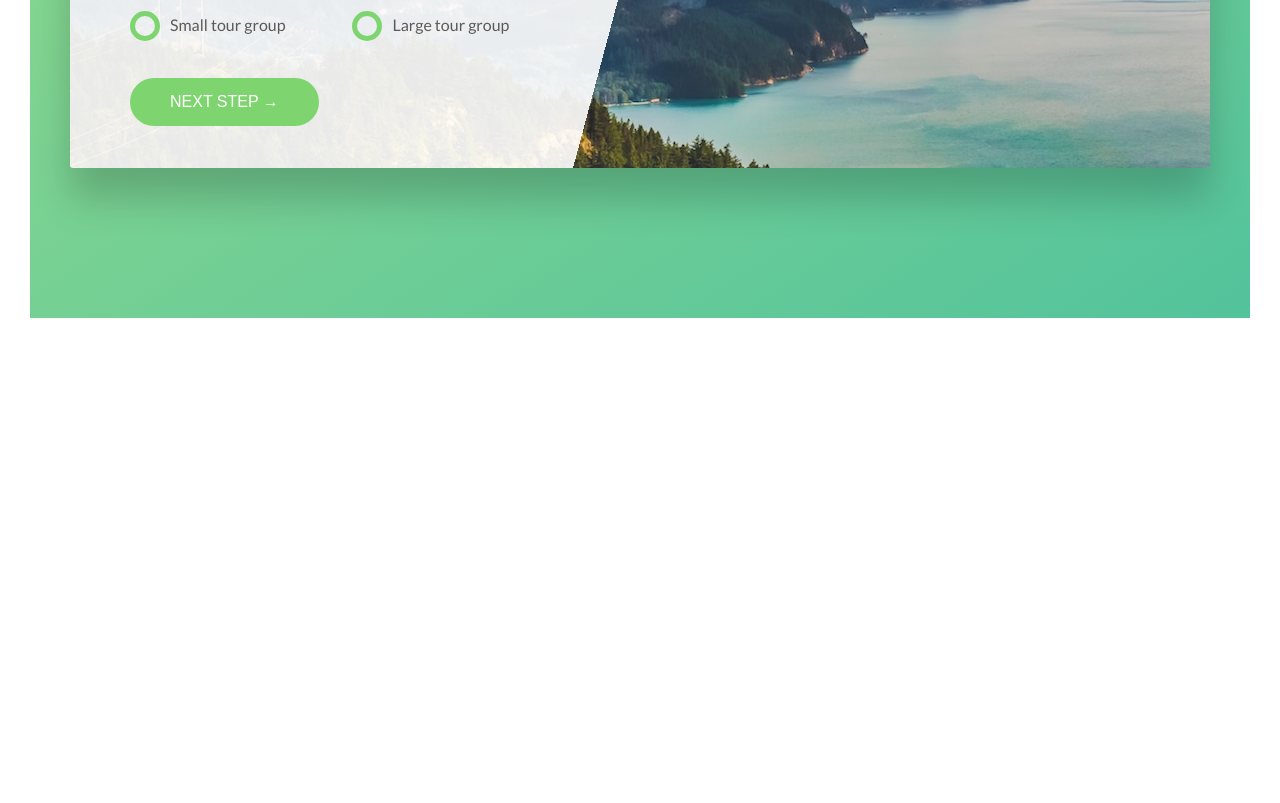
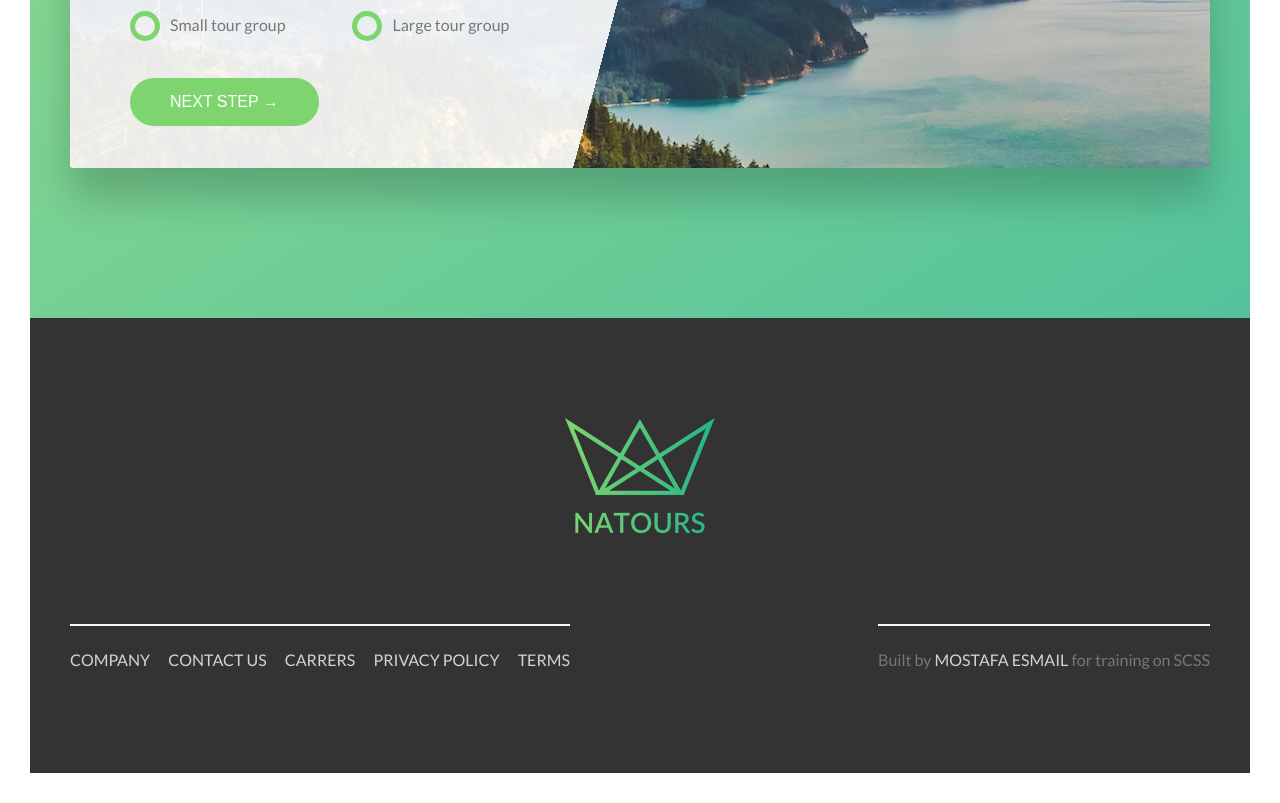
Before and after one commit to nightmodd/Natours, a website: page index.html in a window 1280 px wide. Shown: the part 4967-5770 px from the top of the page. Before the commit the page ends 5315 px from the top, so only its background shows below. Drawn offline with Linux system fonts and the light colour scheme.

Commit message:
added the footer

```diff
--- a/index.html
+++ b/index.html
@@ -366,11 +366,12 @@
                       Large tour group
                     </label>
                   </div>
-
                 </div>
 
                 <div class="form__group">
-                  <button class="btn btn--green u-margin-top-small">Next step &rarr;</button>
+                  <button class="btn btn--green u-margin-top-small">
+                    Next step &rarr;
+                  </button>
                 </div>
               </form>
             </div>
@@ -378,5 +379,46 @@
         </div>
       </section>
     </main>
+    <footer class="footer">
+      <div class="footer__logo-box">
+        <img src="img/logo-green-2x.png" alt="Full logo" class="footer__logo" />
+      </div>
+      <div class="row">
+        <div class="col-1-of-2">
+          <div class="footer__navigation">
+            <ul class="footer__list">
+              <li class="footer__item">
+                <a href="#" class="footer__link">Company</a>
+              </li>
+              <li class="footer__item">
+                <a href="#" class="footer__link">Contact us</a>
+              </li>
+              <li class="footer__item">
+                <a href="#" class="footer__link">Carrers</a>
+              </li>
+              <li class="footer__item">
+                <a href="#" class="footer__link">Privacy policy</a>
+              </li>
+              <li class="footer__item">
+                <a href="#" class="footer__link">Terms</a>
+              </li>
+            </ul>
+          </div>
+        </div>
+
+        <div class="col-1-of-2">
+          <p class="footer__copyright">
+            Built by
+            <a
+              href="https://www.linkedin.com/in/mostafa-esmail-312b43213/"
+              class="footer__link"
+            >
+              Mostafa Esmail</a
+            >
+            for training on SCSS
+          </p>
+        </div>
+      </div>
+    </footer>
   </body>
 </html>
--- a/sass/abstracts/_variables.scss
+++ b/sass/abstracts/_variables.scss
@@ -7,8 +7,9 @@
 $color-tertiary: #5643fa;
 $color-tertiary-light: #2998ff;
 
-$color-grey-dark: #5e5858;
+$color-grey-dark: #777;
 $color-grey-dark-2: #999;
+$color-grey-dark-3: #333;
 $color-grey-light-1: #d6d3d3;
 $color-grey-light-2: #f7f7f7;
 
--- /dev/null
+++ b/sass/layout/_footer.scss
@@ -0,0 +1,59 @@
+.footer {
+  background-color: $color-grey-dark-3;
+  padding: 10rem 0;
+  font-size: $default-font-size;
+
+
+  &__logo-box {
+    text-align: center;
+    margin-bottom: 8rem;
+  }
+
+  &__logo {
+    width: 15rem;
+    height: auto;
+  }
+  &__navigation {
+    display: inline-block;
+    border-top: 2px solid $color-grey-light-2;
+    padding-top: 2rem;
+  }
+
+  &__list {
+    list-style: none;
+  }
+
+  &__item {
+    display: inline-block;
+
+    &:not(:last-child) {
+      margin-right: 1.5rem;
+    }
+  }
+
+  &__link {
+    &:link,
+    &:visited {
+      display: inline-block;
+      color: $color-grey-light-1;
+      text-decoration: none;
+      text-transform: uppercase;
+
+      transition: all 0.3s;
+    }
+
+    &:hover,
+    &:active {
+      color: $color-primary;
+      box-shadow: 0 1rem 2rem rgba($color-black, 0.2);
+      transform: rotate(5deg) scale(1.3);
+    }
+  }
+
+  &__copyright {
+    display: inline-block;
+    border-top: 2px solid $color-grey-light-2;
+    padding-top: 2rem;
+    float: right;
+  }
+}
--- a/sass/main.scss
+++ b/sass/main.scss
@@ -17,6 +17,7 @@
 
 @import "layout/header";
 @import "layout/grid";
+@import "layout/footer";
 
 @import "pages/home";
 
```
Also changed, not shown: css/style.css.
